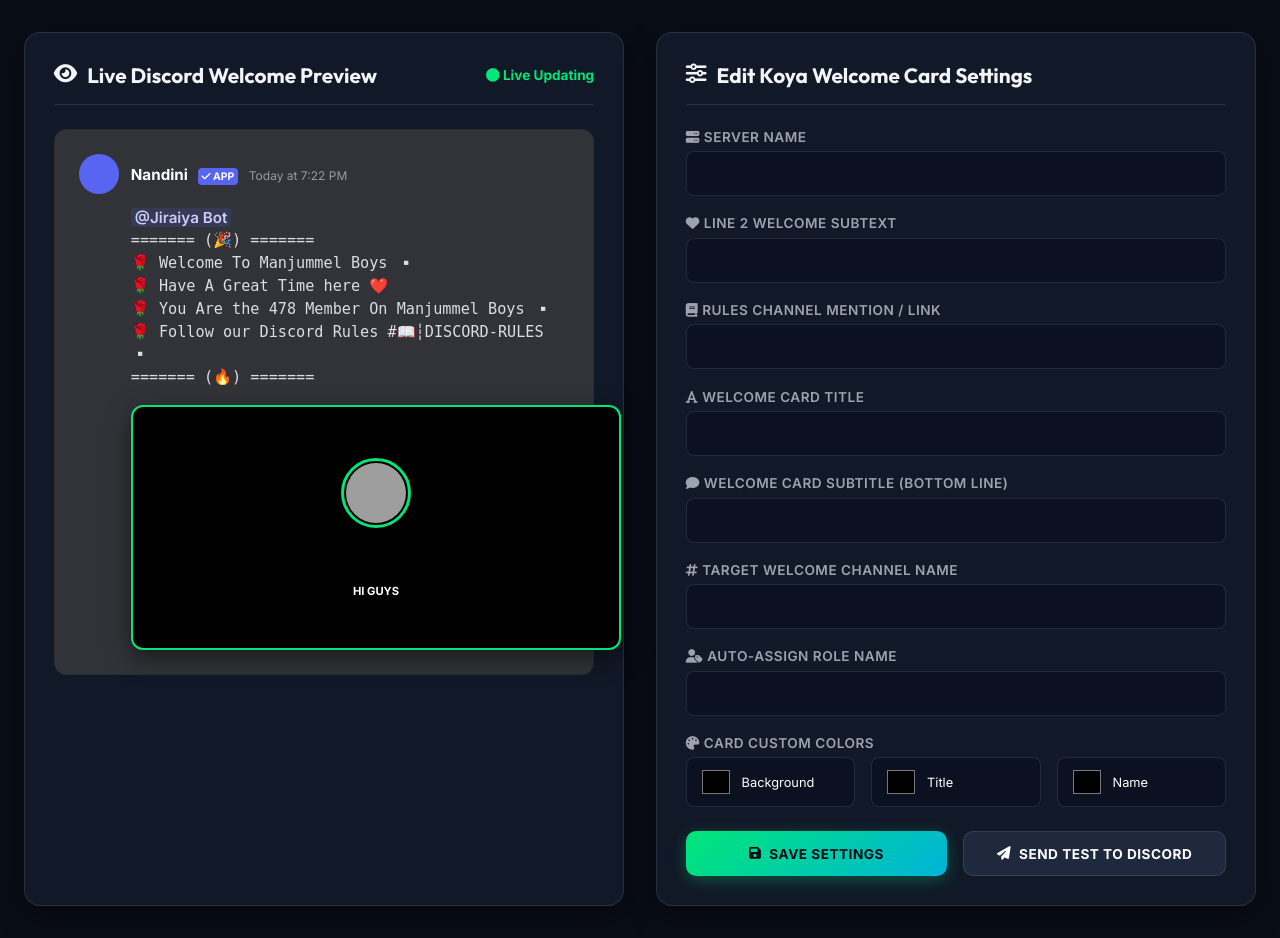
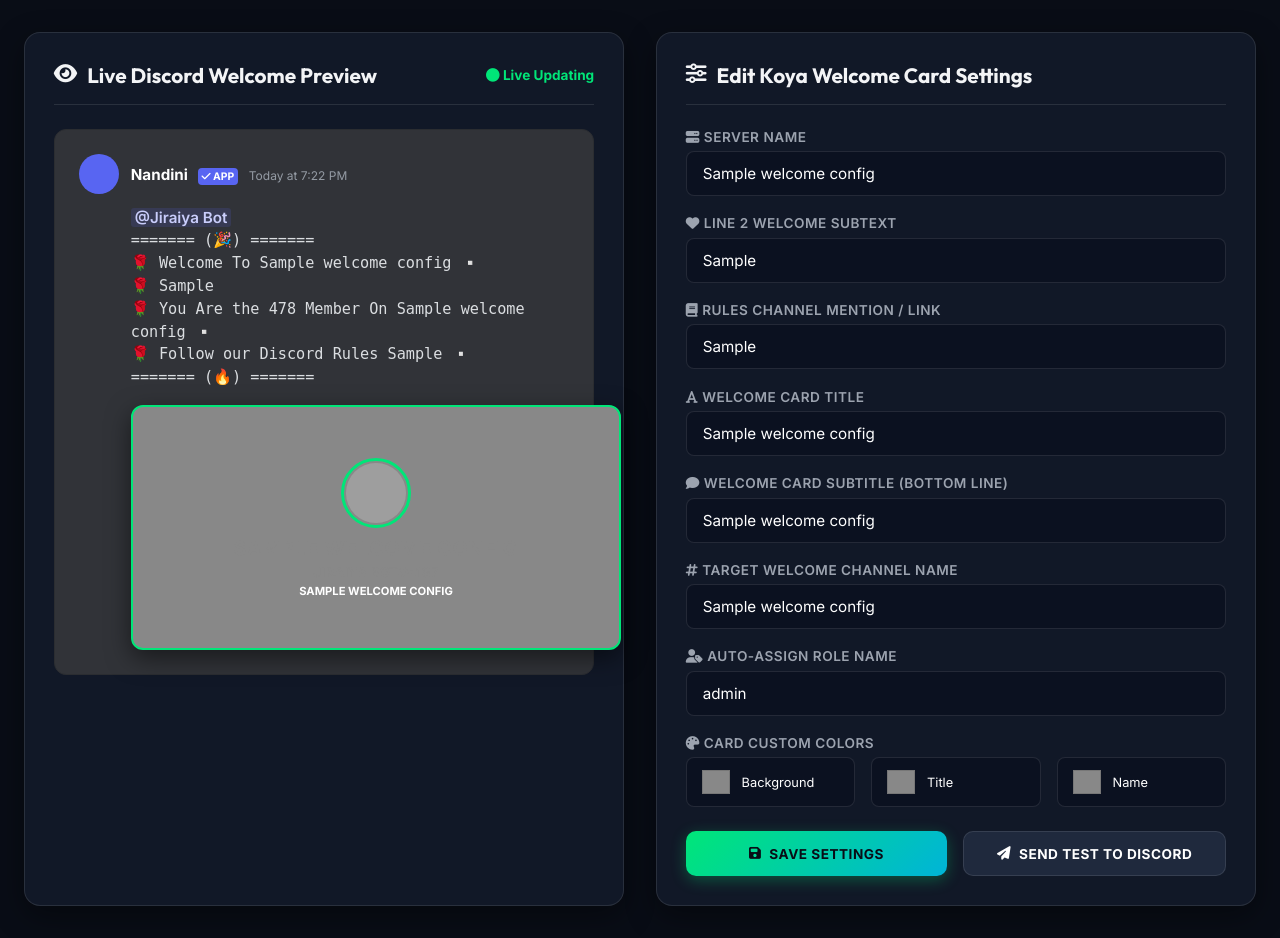
Before and after one commit to Amulpappu/Manjummel, a Flask app: template templates/welcome.html in a window 1280 px wide. Shown: the part 61-999 px from the top of the page. Run offline with Flask 2, Linux system fonts and the light colour scheme; the template is opened without the code that fills it: most values are stand-ins (such as "Sample title", 1, 10 or a date in 2020); parts of the project's set-up code (start-up, migrations or seed data) failed here and were passed over; grey boxes are pictures that could not be loaded.

Commit message:
Fixed Jinja2 reserved keyword clash for welcome_config in /welcome dashboard route

```diff
--- a/main.py
+++ b/main.py
@@ -101,7 +101,7 @@ def api_delete_youtuber(channel_id):
 def welcome_dashboard():
     from cogs.welcome import load_welcome_config
     config_data = load_welcome_config()
-    return render_template("welcome.html", config=config_data)
+    return render_template("welcome.html", welcome_config=config_data)
 
 @app.route("/api/welcome/update", methods=["POST"])
 def api_update_welcome():
--- a/templates/welcome.html
+++ b/templates/welcome.html
@@ -415,52 +415,52 @@
             <form id="welcomeForm">
                 <div class="form-group">
                     <label><i class="fa-solid fa-server"></i> Server Name</label>
-                    <input type="text" class="form-control" id="server_name" value="{{ config.server_name }}">
+                    <input type="text" class="form-control" id="server_name" value="{{ welcome_config.get('server_name', 'Manjummel Boys') }}">
                 </div>
 
                 <div class="form-group">
                     <label><i class="fa-solid fa-heart"></i> Line 2 Welcome Subtext</label>
-                    <input type="text" class="form-control" id="line2" value="{{ config.line2 }}">
+                    <input type="text" class="form-control" id="line2" value="{{ welcome_config.get('line2', 'Have A Great Time here ❤️') }}">
                 </div>
 
                 <div class="form-group">
                     <label><i class="fa-solid fa-book"></i> Rules Channel Mention / Link</label>
-                    <input type="text" class="form-control" id="rules_channel" value="{{ config.rules_channel }}">
+                    <input type="text" class="form-control" id="rules_channel" value="{{ welcome_config.get('rules_channel', '#📖┆DISCORD-RULES') }}">
                 </div>
 
                 <div class="form-group">
                     <label><i class="fa-solid fa-font"></i> Welcome Card Title</label>
-                    <input type="text" class="form-control" id="welcome_title" value="{{ config.welcome_title }}">
+                    <input type="text" class="form-control" id="welcome_title" value="{{ welcome_config.get('welcome_title', 'WELCOME') }}">
                 </div>
 
                 <div class="form-group">
                     <label><i class="fa-solid fa-comment"></i> Welcome Card Subtitle (Bottom Line)</label>
-                    <input type="text" class="form-control" id="welcome_subtitle" value="{{ config.welcome_subtitle }}">
+                    <input type="text" class="form-control" id="welcome_subtitle" value="{{ welcome_config.get('welcome_subtitle', 'HI GUYS') }}">
                 </div>
 
                 <div class="form-group">
                     <label><i class="fa-solid fa-hashtag"></i> Target Welcome Channel Name</label>
-                    <input type="text" class="form-control" id="channel_name" value="{{ config.channel_name }}">
+                    <input type="text" class="form-control" id="channel_name" value="{{ welcome_config.get('channel_name', 'welcome') }}">
                 </div>
 
                 <div class="form-group">
                     <label><i class="fa-solid fa-user-tag"></i> Auto-Assign Role Name</label>
-                    <input type="text" class="form-control" id="auto_role" value="{{ config.auto_role }}">
+                    <input type="text" class="form-control" id="auto_role" value="{{ welcome_config.get('auto_role', 'family') }}">
                 </div>
 
                 <div class="form-group">
                     <label><i class="fa-solid fa-palette"></i> Card Custom Colors</label>
                     <div class="color-pickers">
                         <div class="color-picker-item">
-                            <input type="color" id="bg_color" value="{{ config.bg_color }}">
+                            <input type="color" id="bg_color" value="{{ welcome_config.get('bg_color', '#0f172a') }}">
                             <span style="font-size: 0.8rem; color: #fff;">Background</span>
                         </div>
                         <div class="color-picker-item">
-                            <input type="color" id="title_color" value="{{ config.title_color }}">
+                            <input type="color" id="title_color" value="{{ welcome_config.get('title_color', '#00e678') }}">
                             <span style="font-size: 0.8rem; color: #fff;">Title</span>
                         </div>
                         <div class="color-picker-item">
-                            <input type="color" id="name_color" value="{{ config.name_color }}">
+                            <input type="color" id="name_color" value="{{ welcome_config.get('name_color', '#ff2d55') }}">
                             <span style="font-size: 0.8rem; color: #fff;">Name</span>
                         </div>
                     </div>
```
